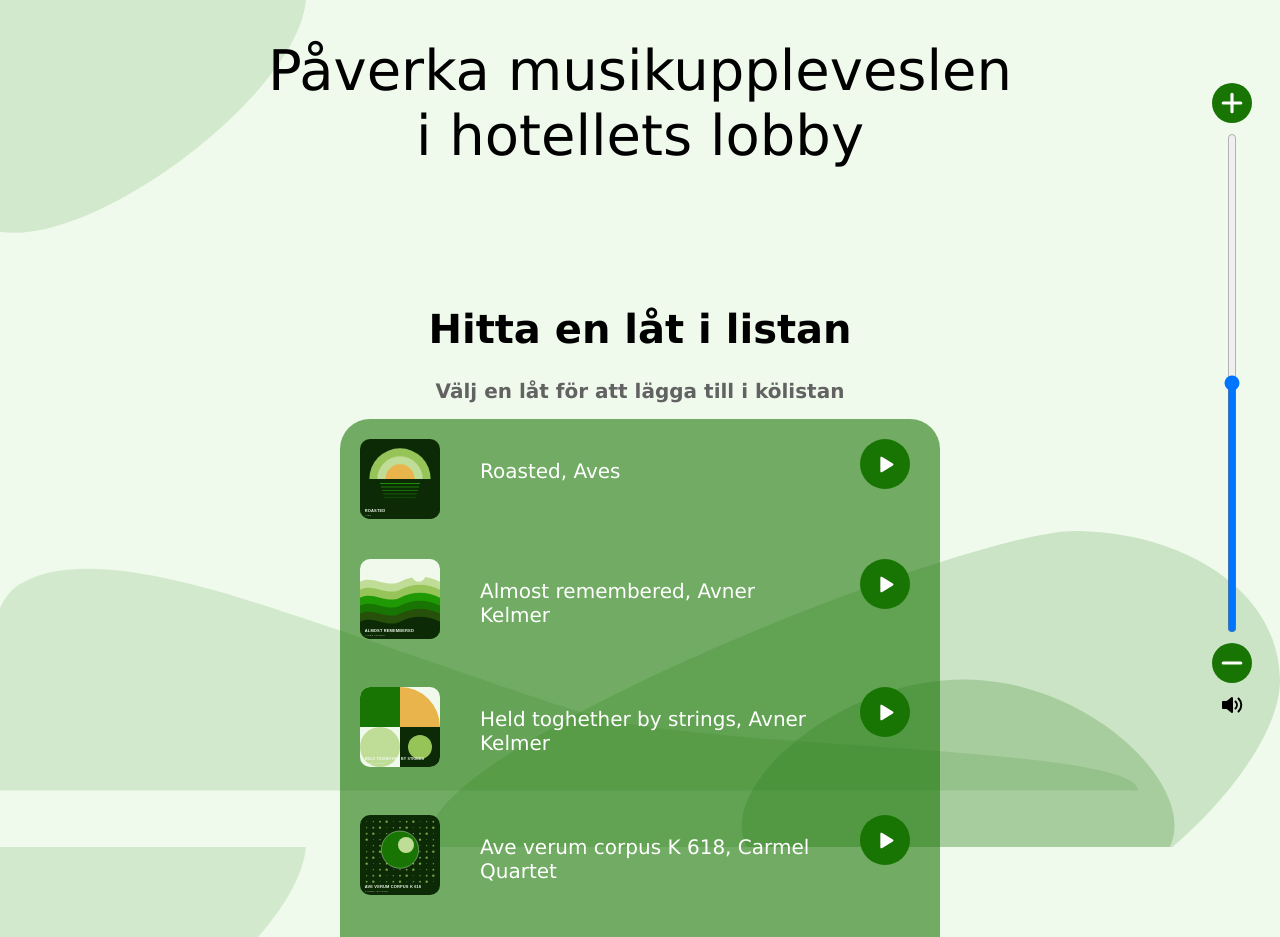
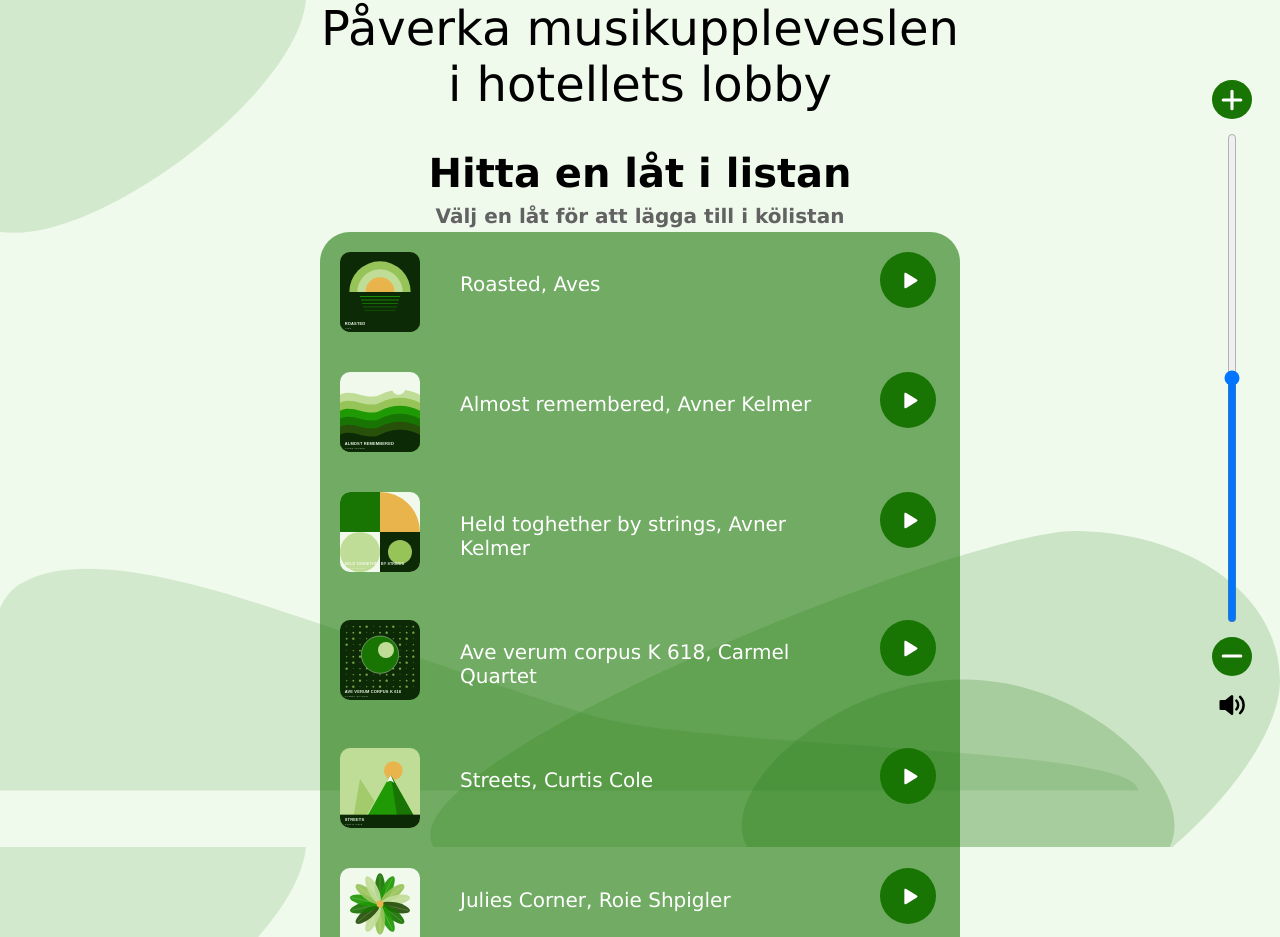
Before and after one commit to linneakjellqvist/U3-prototyp, a plain HTML site: page index.html in a window 1280 px wide. Shown: the top 937 px of the page. Drawn offline with Linux system fonts and the light colour scheme.

Commit message:
add ändringar

```diff
--- a/index.html
+++ b/index.html
@@ -15,7 +15,7 @@
         <div id="search-container">
             <div id="volym">
                 <button id="plus"><img src="bilder/plus.svg"></button>
-                <input id="volume" type="range" id="volume-slider" min="20" max="50" step="1" value="35">
+                <input id="volume" type="range" min="20" max="50" step="1" value="35">
                 <button id="minus"><img src="bilder/minus.svg"></button>
                 <img id="volym-ikon" src="bilder/volym.svg">
             </div>
@@ -44,6 +44,7 @@
                     </div>
                 </div>
             </div>
+        </div>
 </body>
 
 </html>
--- a/style.css
+++ b/style.css
@@ -14,7 +14,7 @@ body {
   display: flex;
   flex-direction: column;
   align-items: center;
-  gap: 24px;
+  gap: 20px;
   box-sizing: border-box;
 }
 
@@ -31,7 +31,8 @@ display: none;
 #msg{
   position: fixed;
   bottom: 80px;
-  margin-left: 550px;
+  left: 70%;
+  transform: translateX(-50%);
   background-color: #fffffff4;
   color: #000000;
   width: 400px;
@@ -72,13 +73,15 @@ display: none;
 }
 
 #h1 {
-  font-size: 3.5rem;
+  font-size: 3rem;
   font-weight: 500;
   color: #000000;
+  margin: 0 0 8px 0;
 }
 
 #låth1{
   font-size: 2.5rem;
+  margin: 0 0 8px 0;
 }
 
 form {
@@ -138,9 +141,14 @@ search-results {
   display: flex;
   flex-direction: column;
   align-items: center;
-  gap: 10px;
+  gap: 14px;
   padding: 14px 8px;
   border-radius: 30px;
+  max-height: 80vh;
+}
+#volym img {
+  width: 30px;
+  height: 30px;
 }
 
 #plus,
@@ -177,7 +185,7 @@ search-results {
   flex-direction: column;
   align-items: center;
   max-width: 100%;
-  width: 500px;
+  width: 560px;
 }
 
 #search-results {
@@ -194,7 +202,7 @@ search-results {
 }
 
 #search-results li {
-  width: 490px;
+  width: 560px;
   padding: 12px;
   box-sizing: border-box;
   display: flex;
@@ -214,7 +222,7 @@ search-results {
 }
 
 #card-container {
-  width: 600px;
+  width: 640px;
   background-color: #18740394;
   margin: auto;
   border-radius: 30px;
@@ -243,8 +251,8 @@ search-results {
 }
 
 .card button {
-  width: 50px;
-  height: 50px;
+  width: 56px;
+  height: 56px;
   padding: 0;
   border: none;
   background-color: #187403;
@@ -283,6 +291,7 @@ h2 {
 h2 {
   color: #626262;
   font-size: 20px;
+  margin: 4px 0;
 }
 
 #start-side {
@@ -344,7 +353,7 @@ h2 {
 
 #spelad-titel {
   font-size: 14px;
-  width: 200px;
+  width: 160px;
   white-space: nowrap;
   overflow: hidden;
   text-overflow: ellipsis;
@@ -374,10 +383,11 @@ h2 {
 }
 
 #progress {
-  width: 900px;
+  flex: 1;
+  width: 100%;
   margin: 0;
 }
 
 #låtförslag {
-  margin-top: 50px;
+  margin-top: 10px;
 }
```
